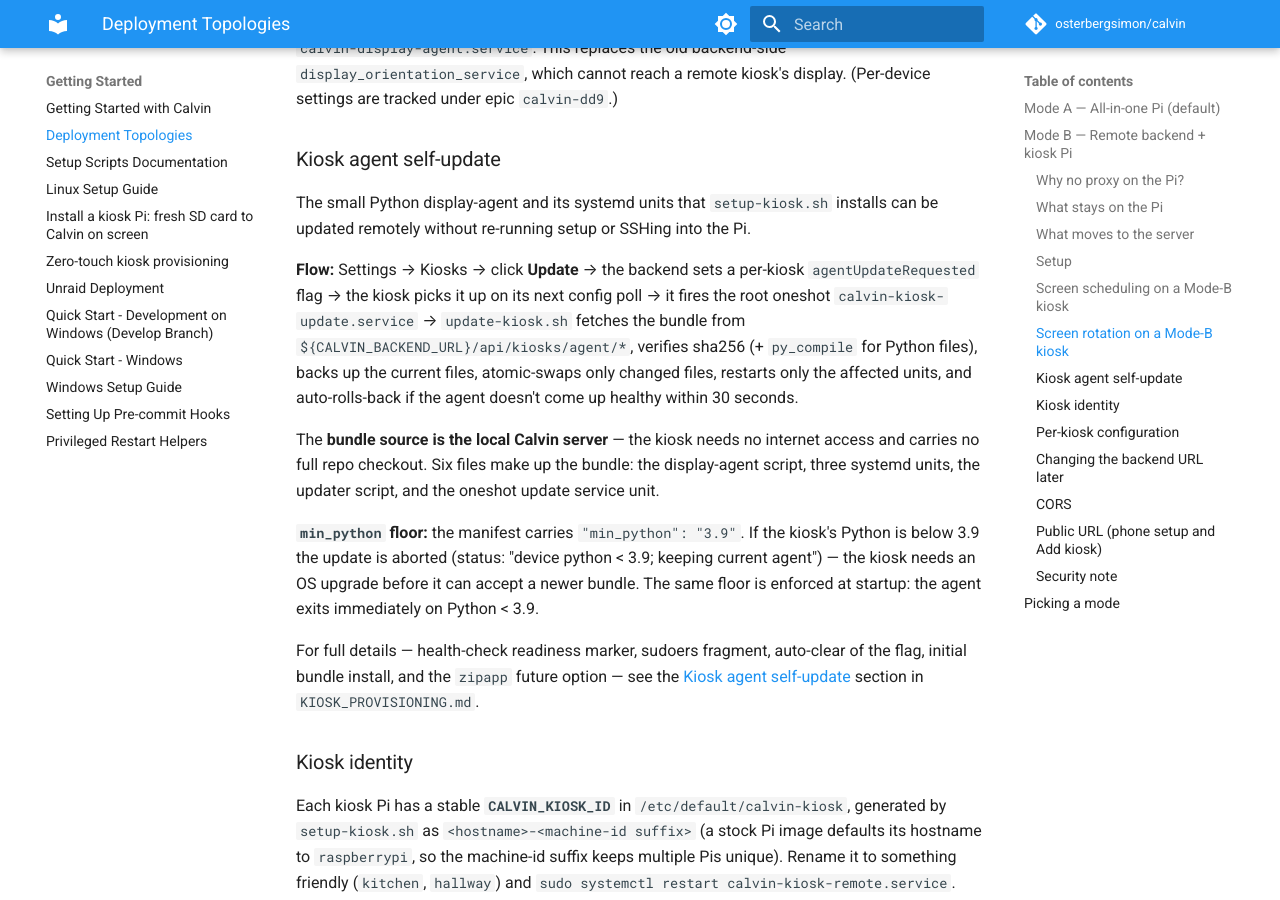
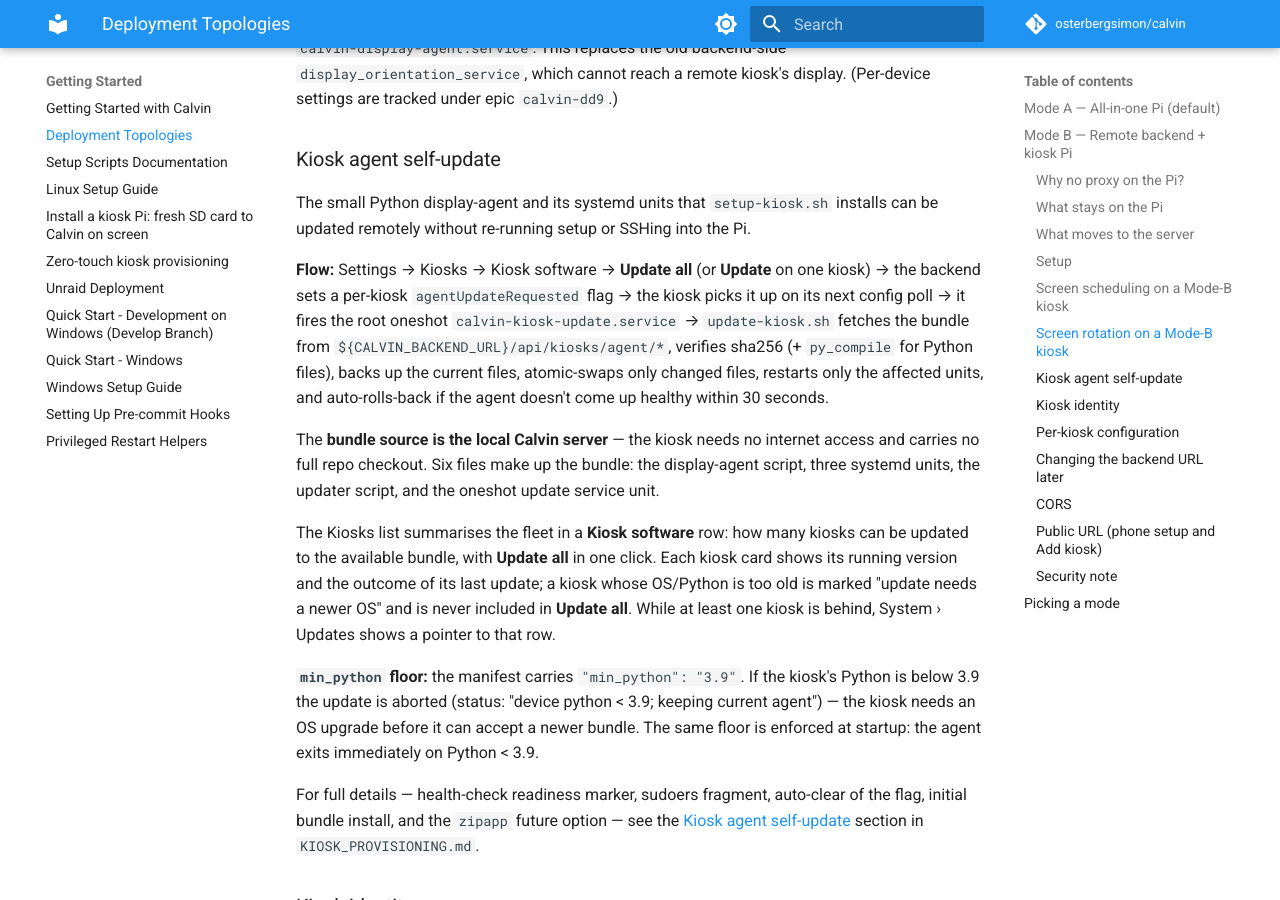
Before and after one commit to osterbergsimon/calvin, an MkDocs documentation site: the page built from docs/setup/DEPLOYMENT_TOPOLOGIES.md, in a window 1280 px wide and 900 px high, scrolled down 3780 px. Built offline with MkDocs 1.6.1 and Material for MkDocs 9.7.7, drawn with Linux system fonts in a browser that asks for light colours; comment, search, counter and statistics services are not loaded.

Commit message:
docs: kiosk software fleet view and CLV-19 screenshots

```diff
--- a/docs/setup/DEPLOYMENT_TOPOLOGIES.md
+++ b/docs/setup/DEPLOYMENT_TOPOLOGIES.md
@@ -176,9 +176,10 @@ old backend-side `display_orientation_service`, which cannot reach a remote kios
 The small Python display-agent and its systemd units that `setup-kiosk.sh`
 installs can be updated remotely without re-running setup or SSHing into the Pi.
 
-**Flow:** Settings → Kiosks → click **Update** → the backend sets a
-per-kiosk `agentUpdateRequested` flag → the kiosk picks it up on its next
-config poll → it fires the root oneshot `calvin-kiosk-update.service` →
+**Flow:** Settings → Kiosks → Kiosk software → **Update all** (or **Update** on
+one kiosk) → the backend sets a per-kiosk `agentUpdateRequested` flag → the
+kiosk picks it up on its next config poll → it fires the root oneshot
+`calvin-kiosk-update.service` →
 `update-kiosk.sh` fetches the bundle from
 `${CALVIN_BACKEND_URL}/api/kiosks/agent/*`, verifies sha256 (+ `py_compile`
 for Python files), backs up the current files, atomic-swaps only changed files,
@@ -189,6 +190,13 @@ The **bundle source is the local Calvin server** — the kiosk needs no internet
 access and carries no full repo checkout. Six files make up the bundle: the
 display-agent script, three systemd units, the updater script, and the oneshot
 update service unit.
+
+The Kiosks list summarises the fleet in a **Kiosk software** row: how many
+kiosks can be updated to the available bundle, with **Update all** in one click.
+Each kiosk card shows its running version and the outcome of its last update; a
+kiosk whose OS/Python is too old is marked "update needs a newer OS" and is
+never included in **Update all**. While at least one kiosk is behind, System ›
+Updates shows a pointer to that row.
 
 **`min_python` floor:** the manifest carries `"min_python": "3.9"`. If the
 kiosk's Python is below 3.9 the update is aborted (status: "device python <
```
Also changed, not shown: docs/setup/KIOSK_PROVISIONING.md (+5 -3 lines), docs/design/mocks/clv-19/impl/kiosks-one-behind.png (added), docs/design/mocks/clv-19/impl/system-updates-pointer.png (added).
